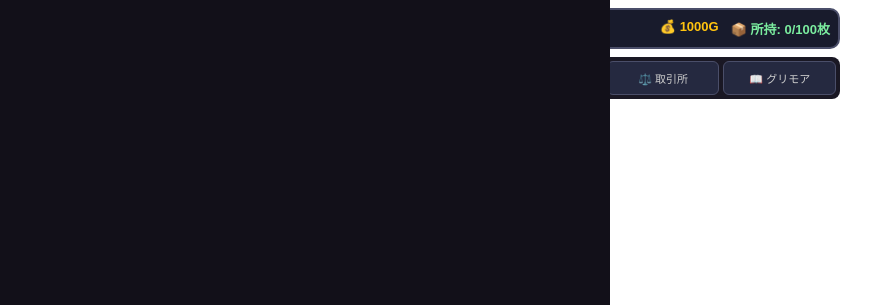
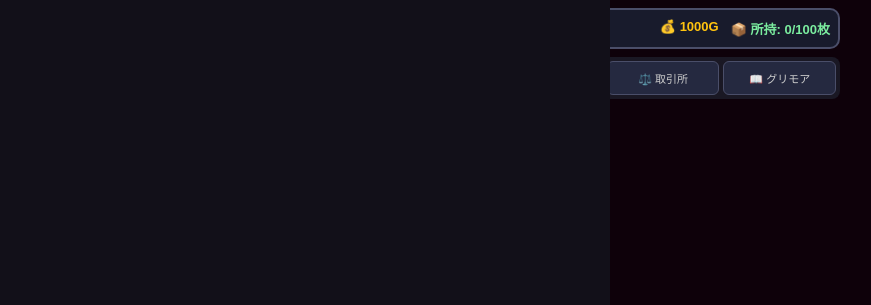
Before and after one commit to koochi-code/isekai_tcg_test, a plain HTML site: page index.html in a window 1280 px wide. Shown: the top 305 px of the page, without its empty margins (210-1081 px from the left). Drawn offline with Linux system fonts and the light colour scheme.

Commit message:
Update index.html

```diff
--- a/index.html
+++ b/index.html
@@ -7,7 +7,7 @@
   <!-- PeerJSライブラリ -->
   <script src="https://unpkg.com/peerjs@1.5.2/dist/peerjs.min.js"></script>
   <style>
-    body { font-family: sans-serif; background: #0e01a; color: #fff; margin: 0; padding: 8px; display: flex; flex-direction: column; align-items: center; box-sizing: border-box; }
+    body { font-family: sans-serif; background: #0e010a; color: #fff; margin: 0; padding: 8px; display: flex; flex-direction: column; align-items: center; box-sizing: border-box; }
     .top-header { width: 100%; max-width: 820px; background: #181b2c; border: 2px solid #4a4e69; border-radius: 10px; padding: 8px; display: flex; justify-content: space-between; align-items: center; margin-bottom: 8px; box-sizing: border-box; }
     .game-title { font-size: 15px; font-weight: bold; color: #ffd700; }
     .wallet-info { display: flex; gap: 12px; font-size: 13px; font-weight: bold; }
```
